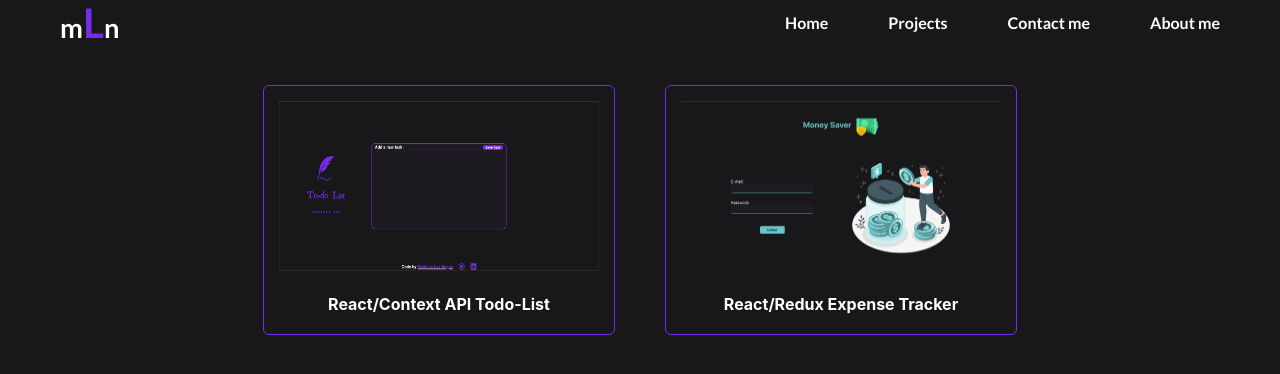
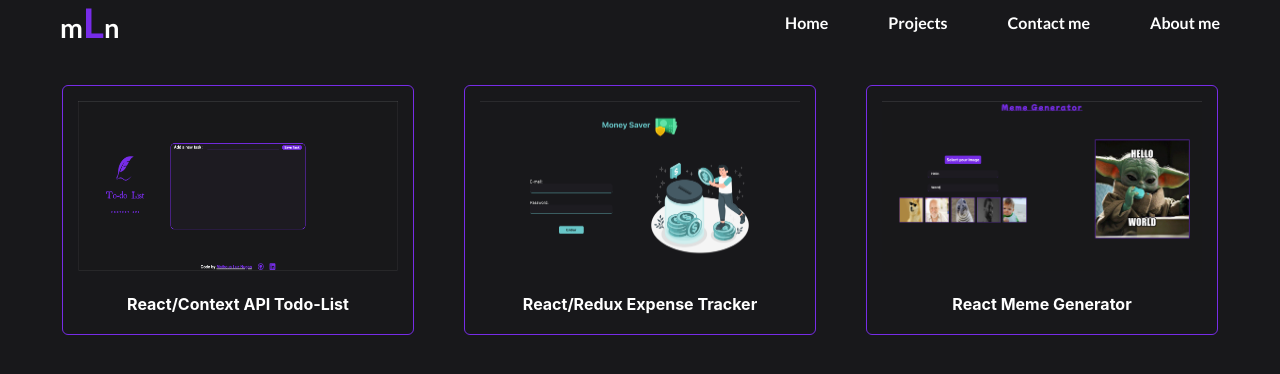
Before and after one commit to Matheusnugas/matheusnugas.github.io, a React (Create React App) app: page /projects in a window 1280 px wide. Shown: the top 374 px of the page. Built offline with nearby package versions, Linux system fonts and the light colour scheme; a web font is replaced by a local one.

Commit message:
MemeGenerator project added

```diff
--- a/src/pages/Projects.jsx
+++ b/src/pages/Projects.jsx
@@ -1,7 +1,9 @@
 import React from "react";
 import todoListImg from "../images/todolistimg.png";
 import walletImg from "../images/walletImage.png";
+import memeGen from "../images/memeGen.png";
 import "./Projects.css";
+
 function Projects() {
   return (
     <div className="projectsWrapper">
@@ -11,10 +13,16 @@ function Projects() {
           <p>React/Context API Todo-List</p>
         </div>
       </a>
-      <a href="https://mlnreduxwallet.vercel.app//">
+      <a href="https://mlnreduxwallet.vercel.app/">
         <div className="projectDiv">
           <img src={walletImg} alt="projectImg" />
           <p>React/Redux Expense Tracker</p>
+        </div>
+      </a>
+      <a href="https://mlnmemegenerator.vercel.app/">
+        <div className="projectDiv">
+          <img src={memeGen} alt="projectImg" />
+          <p>React Meme Generator</p>
         </div>
       </a>
     </div>
```
Also changed, not shown: src/images/memeGen.png (added).
